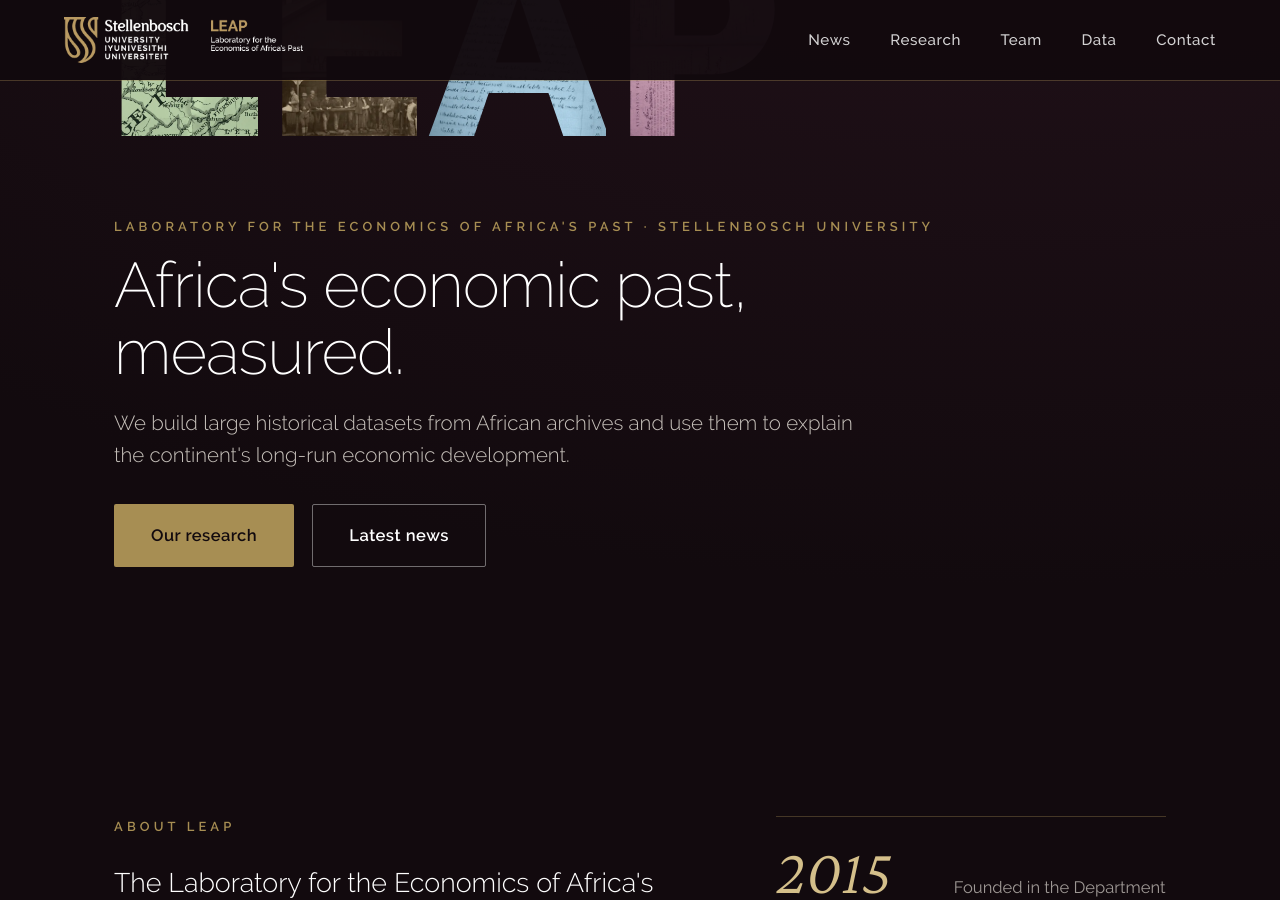
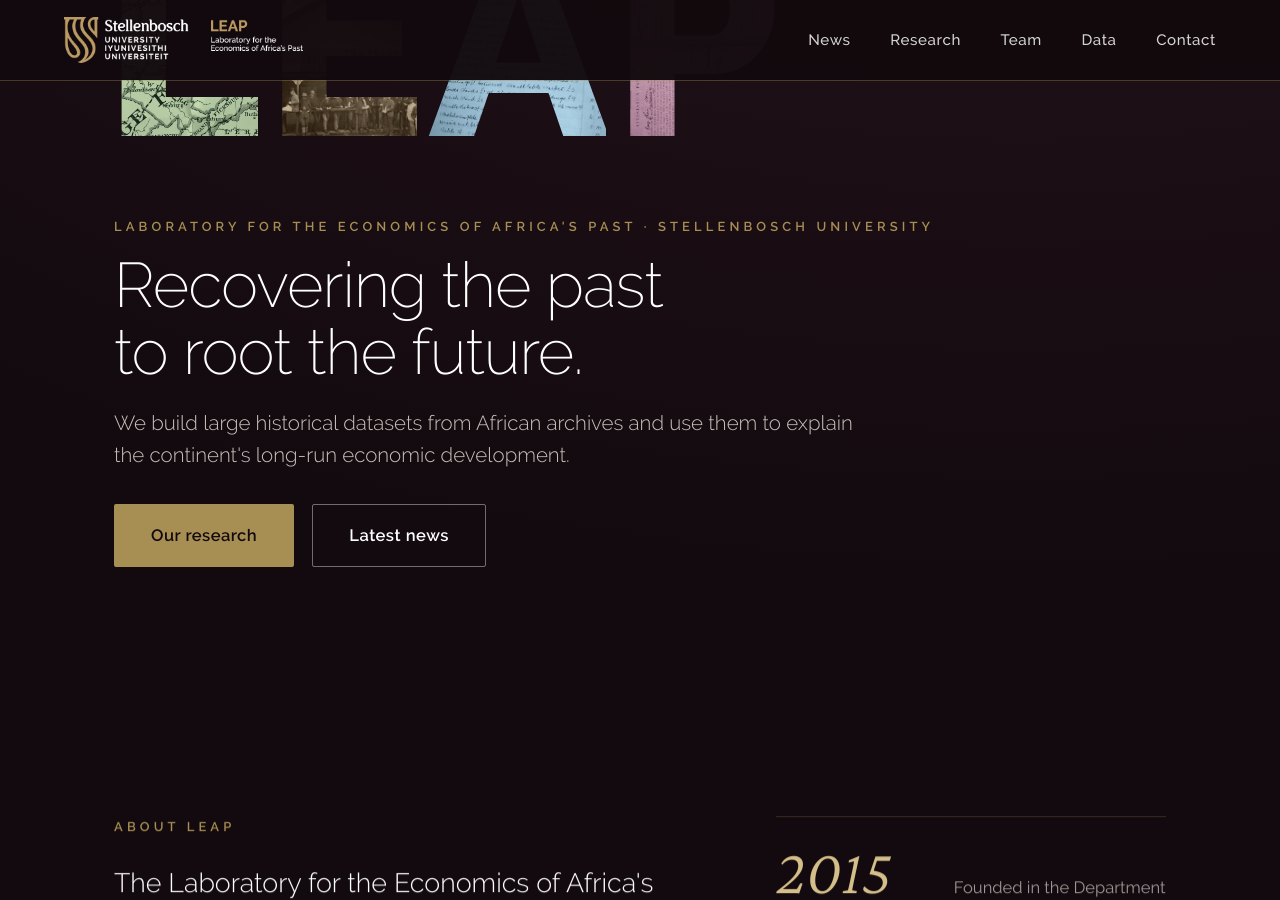
Before and after one commit to leapstellenbosch/leapstellenbosch.github.io, a Jekyll site: the page built from index.html, in a window 1280 px wide and 900 px high, scrolled down 225 px. Built offline with Jekyll 4.4.1, drawn with Linux system fonts in a browser that asks for light colours.

Commit message:
Use the LEAP slogan as the home page headline
Co-Authored-By: Claude Fable 5.1 <noreply@anthropic.com>

```diff
--- a/_data/site.yml
+++ b/_data/site.yml
@@ -5,7 +5,7 @@ short_name: LEAP
 email: leap@sun.ac.za
 director: Prof. Johan Fourie
 
-headline: "Africa's economic past, measured."
+headline: "Recovering the past to root the future."
 mission: >-
   The Laboratory for the Economics of Africa's Past (LEAP) is dedicated to the
   quantitative study of African economic and social history. It brings together
--- a/assets/css/styles.css
+++ b/assets/css/styles.css
@@ -227,7 +227,7 @@ section{ position:relative; }
 .hero__label{ margin-top:clamp(2.7rem, 6.5svh, 3.6rem); }
 .hero__title{
   margin-top:clamp(.6rem, 1.6svh, 1.1rem); font-weight:200; font-size:clamp(1.9rem, min(5.2vw, 7svh), 4rem);
-  line-height:1.07; letter-spacing:-.015em; color:#fff; max-width:20ch;
+  line-height:1.07; letter-spacing:-.015em; color:#fff; max-width:20ch; text-wrap:balance;
 }
 .hero__sub{
   margin-top:clamp(.8rem, 2.4svh, 1.5rem); font-weight:300; font-size:clamp(1rem, min(1.6vw, 2.6svh), 1.25rem);
```
